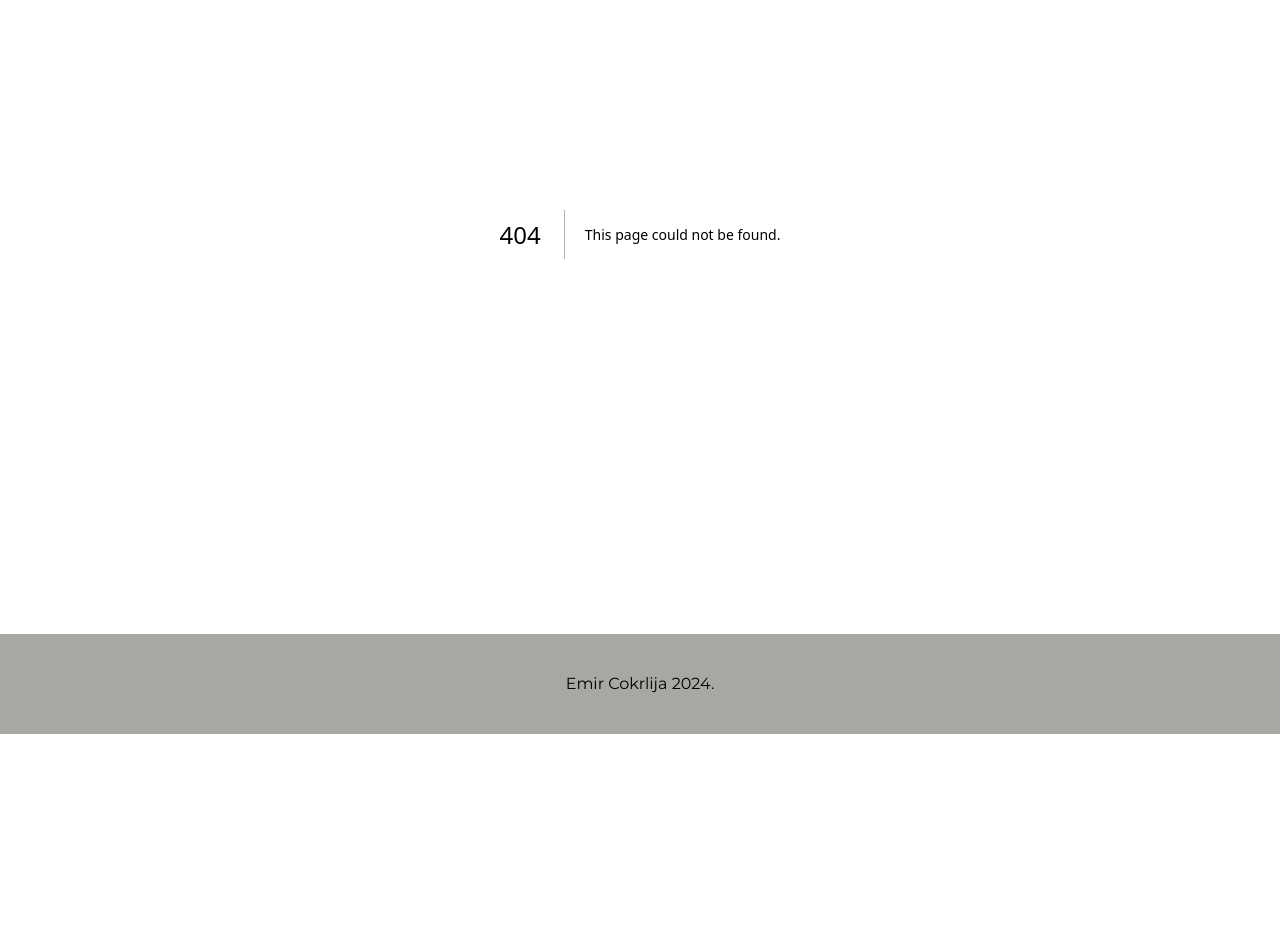
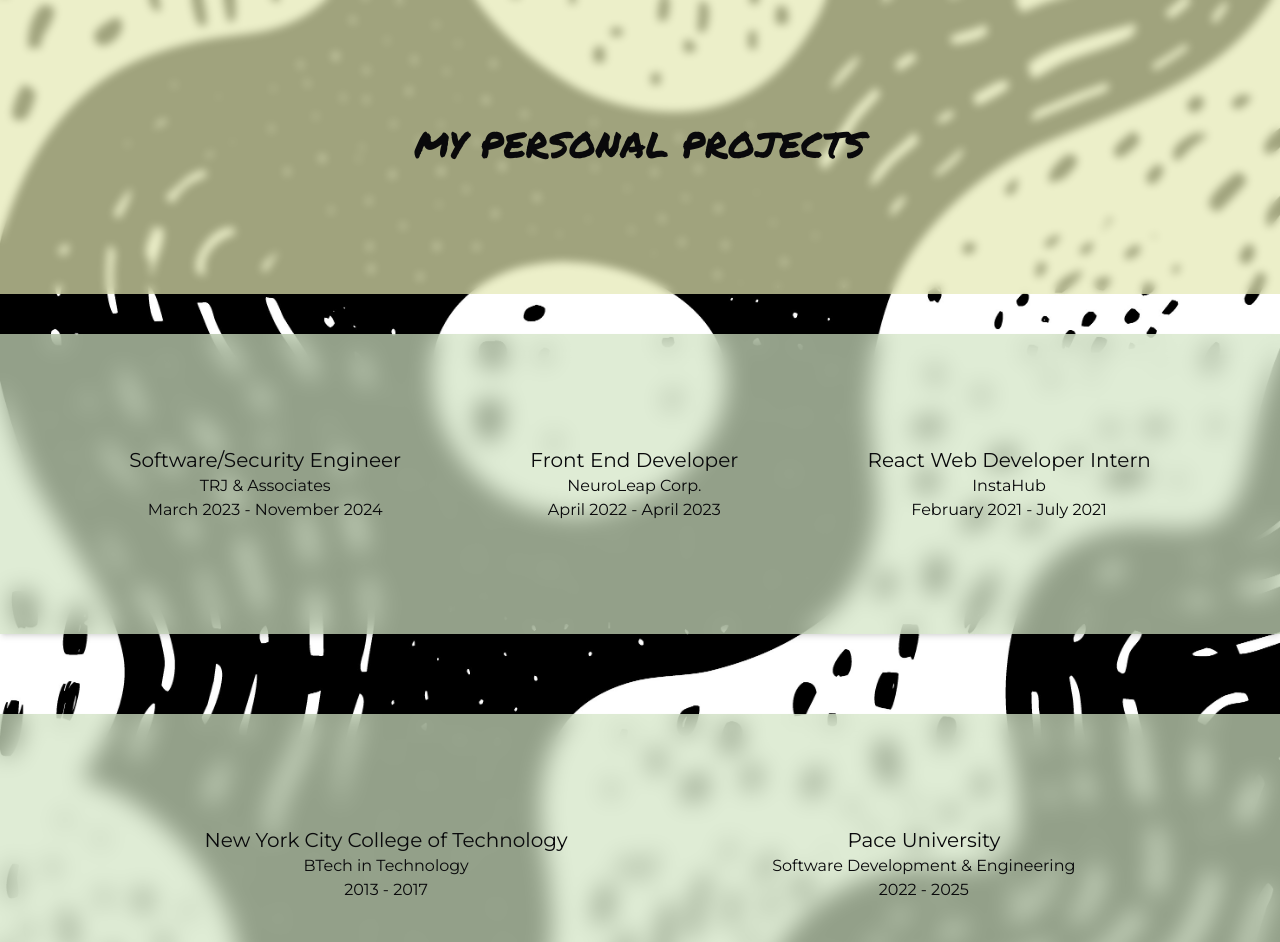
Before and after one commit to emirCo95/portfolio, a Next.js app: page /projects in a window 1280 px wide. Before the commit this address had no page. Shown: the part 166-1108 px from the top of the page. Before the commit the page ends 900 px from the top, so only its background shows below. Built offline with nearby package versions, Linux system fonts and the light colour scheme.

Commit message:
About page feauture

```diff
--- /dev/null
+++ b/app/projects/page.tsx
@@ -0,0 +1,55 @@
+import React from 'react';
+import { permanentMarker } from '../ui/fonts';
+
+const Page = () => {
+  return (
+    <div className="w-full flex flex-col justify-evenly items-center overflow-hidden bg-no-repeat bg-cover bg-center h-full bg-[url('/experience.jpg')]">
+      <div className="w-full flex flex-col md:flex-row justify-evenly items-center mt-[20vh] md:mt-[20vh]">
+        <div className="w-full h-[350px] md:h-[300px] m-5 md:m-0 flex flex-col justify-evenly items-center bg-cream transition duration-500 hover:scale-110 z-0 backdrop-filter backdrop-blur-sm bg-opacity-70">
+          <div className="w-full flex justify-center items-center">
+            <h1 className={`${permanentMarker.className} antialiased text-4xl`}>
+              MY PERSONAL PROJECTS
+            </h1>
+          </div>
+        </div>
+      </div>
+      <div className="w-full flex flex-col md:flex-row justify-evenly items-center mt-10 mb-10 z-0">
+        <div className="z-10 w-full h-[350px] md:h-[300px] flex flex-col md:flex-row justify-evenly items-center bg-teaGreen shadow-md transition duration-500 hover:scale-110 backdrop-filter backdrop-blur-md bg-opacity-70">
+          <div className="text-center">
+            <h1 className="text-xl text-bold">Software/Security Engineer</h1>
+            <h3>TRJ & Associates</h3>
+            <h4>March 2023 - November 2024</h4>
+          </div>
+          <div className="text-center">
+            <h1 className="text-xl text-bold">Front End Developer</h1>
+            <h3>NeuroLeap Corp.</h3>
+            <h4>April 2022 - April 2023</h4>
+          </div>
+          <div className="text-center">
+            <h1 className="text-xl text-bold">React Web Developer Intern</h1>
+            <h3>InstaHub</h3>
+            <h4>February 2021 - July 2021</h4>
+          </div>
+        </div>
+      </div>
+      <div className="w-full flex flex-col md:flex-row justify-evenly items-center mt-10 mb-10 z-0">
+        <div className="z-10 w-full h-[350px] md:h-[300px] flex flex-col md:flex-row justify-evenly items-center bg-teaGreen shadow-md transition duration-500 hover:scale-110 backdrop-filter backdrop-blur-md bg-opacity-70">
+          <div className="text-center">
+            <h1 className="text-xl text-bold">
+              New York City College of Technology
+            </h1>
+            <h3>BTech in Technology</h3>
+            <h4>2013 - 2017</h4>
+          </div>
+          <div className="text-center">
+            <h1 className="text-xl text-bold">Pace University</h1>
+            <h3>Software Development & Engineering</h3>
+            <h4>2022 - 2025</h4>
+          </div>
+        </div>
+      </div>
+    </div>
+  );
+};
+
+export default Page;
--- /dev/null
+++ b/components/About.tsx
@@ -0,0 +1,7 @@
+import React from 'react';
+
+const About = () => {
+  return <div>About</div>;
+};
+
+export default About;
```
